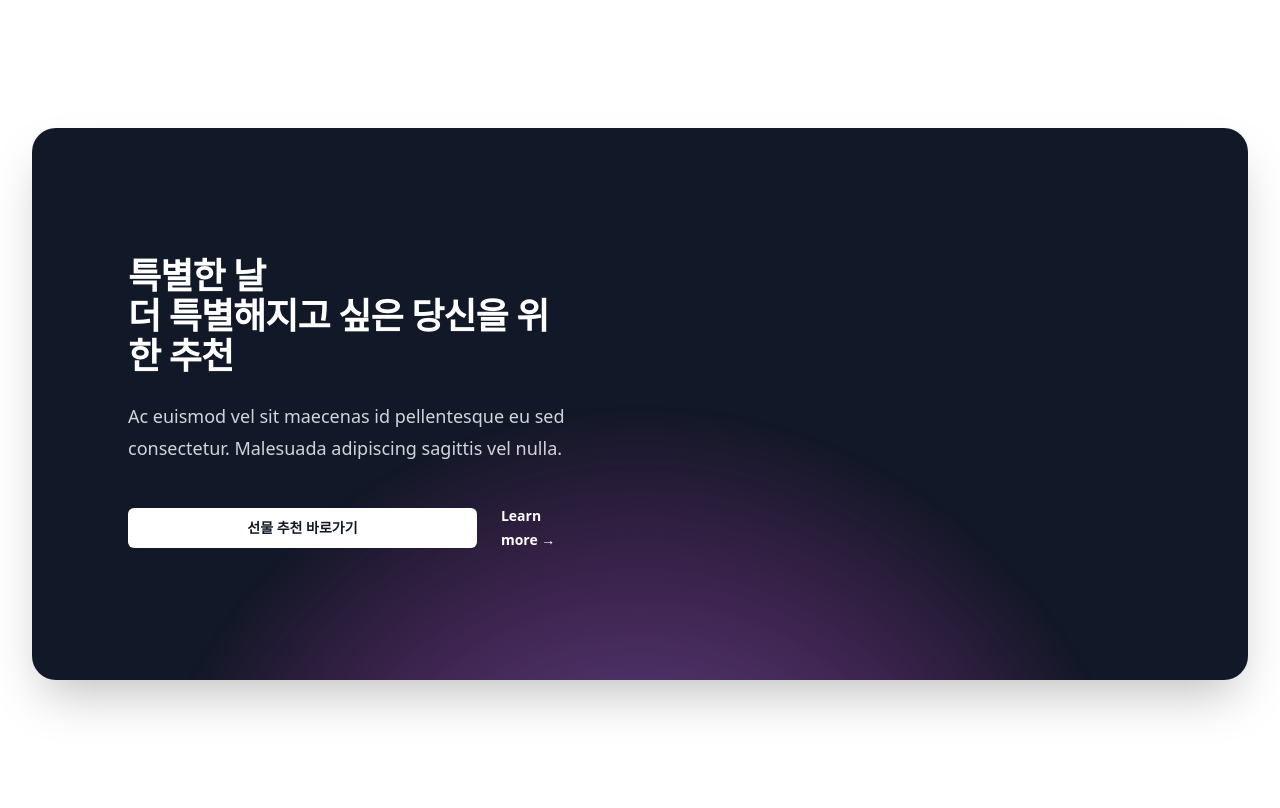
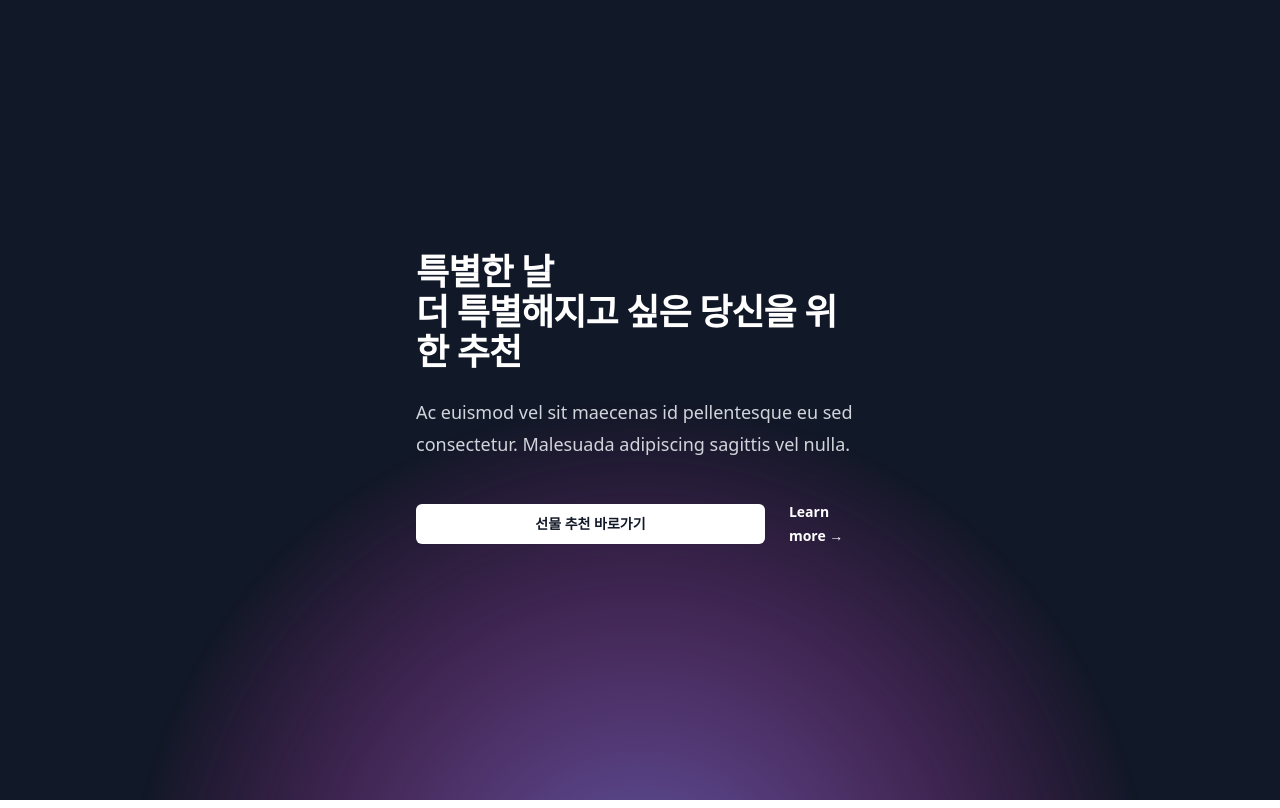
Before and after one commit to chanwoomoon/level2-3-recsys-finalproject-recsys-04, a Vue app in the folder GiftHub_frontend/: page / in a window 1280 px wide. Built offline with nearby package versions, Linux system fonts and the light colour scheme.

Commit message:
[Design] main 페이지 디자인 수정

```diff
--- a/GiftHub_frontend/src/views/MainView.vue
+++ b/GiftHub_frontend/src/views/MainView.vue
@@ -1,7 +1,8 @@
 <template>
-  <div class="bg-white">
-    <div class="mx-auto max-w-7xl py-24 sm:px-6 sm:py-32 lg:px-8">
-      <div class="relative isolate overflow-hidden bg-gray-900 px-6 pt-16 shadow-2xl sm:rounded-3xl sm:px-16 md:pt-24 lg:flex lg:gap-x-20 lg:px-24 lg:pt-0">
+  <section class="bg-gray-50 text-center">
+      <div class="relative isolate overflow-hidden bg-gray-900 px-6 pt-16 shadow-2xl  sm:px-16 md:pt-24 lg:flex lg:gap-x-20 lg:px-24 lg:pt-0"> <!--보라색배경-->
+        <div class="mx-auto max-w-screen-xl px-4 py-32 lg:flex lg:h-screen lg:items-center lg:justify-start">
+          <div class="mx-auto max-w-xl">
             <svg viewBox="0 0 1024 1024" class="absolute left-1/2 top-1/2 -z-10 h-[64rem] w-[64rem] -translate-y-1/2 [mask-image:radial-gradient(closest-side,white,transparent)] sm:left-full sm:-ml-80 lg:left-1/2 lg:ml-0 lg:-translate-x-1/2 lg:translate-y-0" aria-hidden="true">
               <circle cx="512" cy="512" r="512" fill="url(#759c1415-0410-454c-8f7c-9a820de03641)" fill-opacity="0.7" />
               <defs>
@@ -19,12 +20,10 @@
                 <a href="#" class="text-sm font-semibold leading-6 text-white">Learn more <span aria-hidden="true">→</span></a>
               </div>
             </div>
-        <!-- <div class="relative mt-16 h-80 lg:mt-8">
-          <img class="absolute left-0 top-0 w-[57rem] max-w-none rounded-md bg-white/5 ring-1 ring-white/10" src="https://tailwindui.com/img/component-images/dark-project-app-screenshot.png" alt="App screenshot" width="1824" height="1080" />
-        </div> -->
           </div>
         </div>
       </div>
+  </section>
 </template>
 <script>
 export default {
@@ -41,16 +40,3 @@ export default {
   height: 100%;
 }
 </style>
-<!-- <template>
-    <h1>특별한 날 <br>더 특별해지고 싶은 당신을 위한 추천<br>파이팅해야조 선물추천</h1>
-    <button @click="routeTo('/gender')">선물 추천 바로가기</button>
-</template>
-<script>
-export default {
-    methods: {
-      routeTo(path) {
-        this.$router.push(path);
-      },
-    }
-}
-</script> -->
```
Lines whose indentation alone changed are shown as unchanged.
